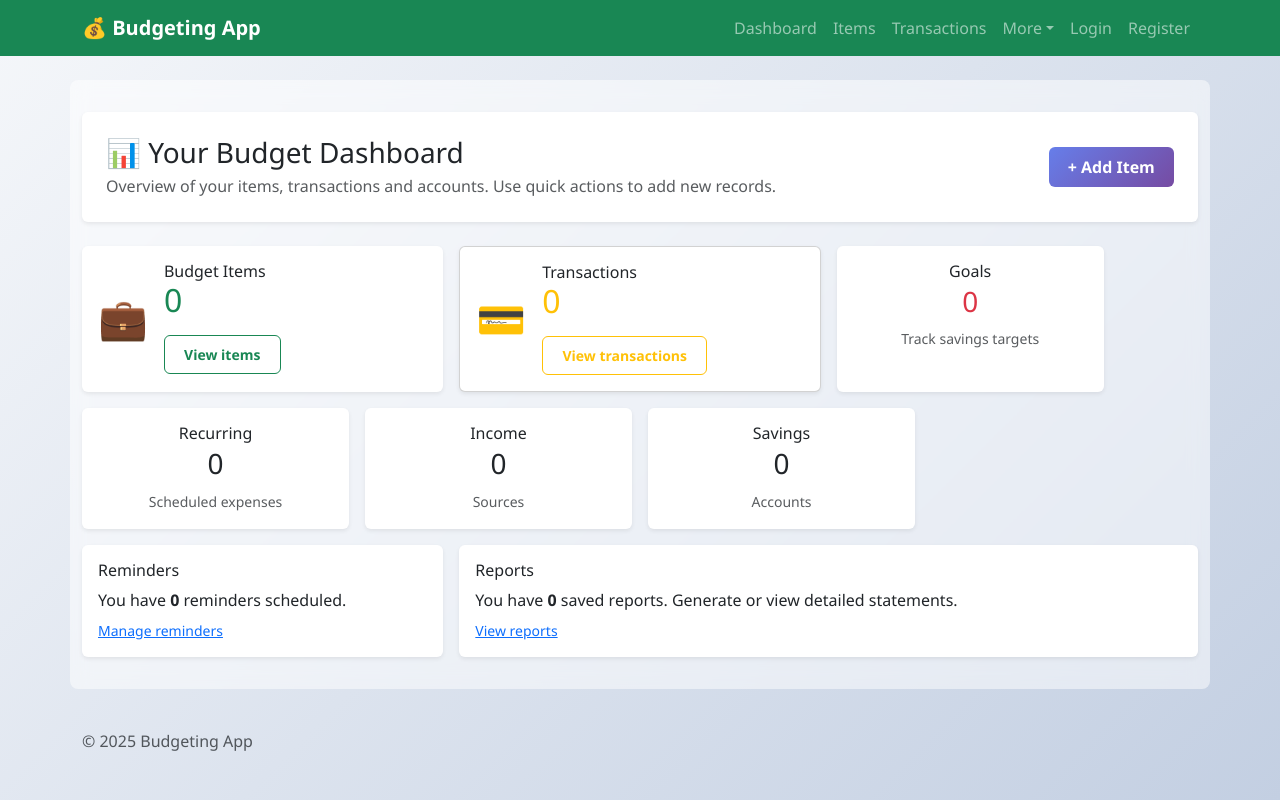
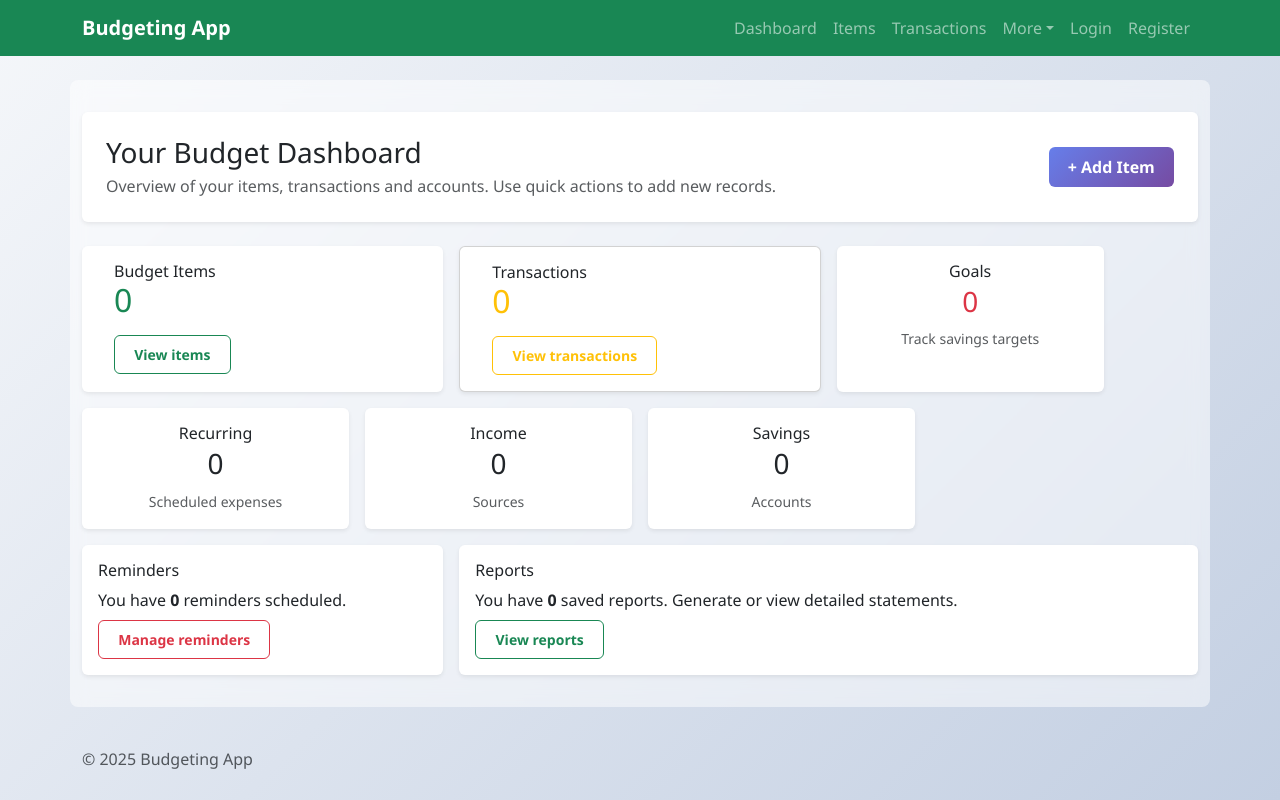
Before and after one commit to AlukweClaid/Budgeting-Application, a Django app: page /BudgetingApp/ in a window 1280 px wide. Run offline with Django 5.2, Linux system fonts and the light colour scheme.

Commit message:
UI changes

```diff
--- a/BudgetingApp/templates/BudgetingApp/BudgetItem_list.html
+++ b/BudgetingApp/templates/BudgetingApp/BudgetItem_list.html
@@ -1,7 +1,7 @@
 {% extends 'BudgetingApp/base.html' %}
 {% block content %}
 <div class="d-flex justify-content-between align-items-center mb-4">
-  <h2 class="mb-0">📋 Budget Items</h2>
+  <h2 class="mb-0">Budget Items</h2>
   <a class="btn btn-success" href="{% url 'budgetitem-add' %}">➕ Add Item</a>
 </div>
 <div class="table-responsive">
@@ -17,7 +17,7 @@
   <tbody>
     {% for item in object_list %}
     <tr>
-      <td><a href="{% url 'budgetitem-detail' item.pk %}">{{ item.name }}</a></td>
+      <td><a class="btn btn-sm btn-outline-primary" href="{% url 'budgetitem-detail' item.pk %}">{{ item.name }}</a></td>
       <td>{{ item.amount }}</td>
       <td>{{ item.urgency }}</td>
       <td>
--- a/BudgetingApp/templates/BudgetingApp/Category_list.html
+++ b/BudgetingApp/templates/BudgetingApp/Category_list.html
@@ -1,7 +1,7 @@
 {% extends 'BudgetingApp/base.html' %}
 {% block content %}
 <div class="d-flex justify-content-between align-items-center mb-4">
-  <h2 class="mb-0">🏷️ Categories</h2>
+  <h2 class="mb-0">Categories</h2>
   <a class="btn btn-success" href="{% url 'category-add' %}">➕ Add Category</a>
 </div>
 <div class="list-group shadow-sm">
--- a/BudgetingApp/templates/BudgetingApp/Transaction_list.html
+++ b/BudgetingApp/templates/BudgetingApp/Transaction_list.html
@@ -1,7 +1,7 @@
 {% extends 'BudgetingApp/base.html' %}
 {% block content %}
 <div class="d-flex justify-content-between align-items-center mb-4">
-  <h2 class="mb-0">💳 Transactions</h2>
+  <h2 class="mb-0">Transactions</h2>
 </div>
 <div class="table-responsive">
   <table class="table table-hover shadow-sm">
--- a/BudgetingApp/templates/BudgetingApp/base.html
+++ b/BudgetingApp/templates/BudgetingApp/base.html
@@ -57,7 +57,7 @@
     <nav class="navbar navbar-expand-lg navbar-dark bg-success">
       <div class="container">
         <a class="navbar-brand fw-bold" href="{% url 'budget_home' %}"
-          >💰 Budgeting App</a
+          >Budgeting App</a
         >
         <button
           class="navbar-toggler"
@@ -129,7 +129,11 @@
                   >
                 </li>
                 <li><hr class="dropdown-divider" /></li>
-                <li><a class="dropdown-item" href="{% url 'payments' %}">Payments</a></li>
+                <li>
+                  <a class="dropdown-item" href="{% url 'payments' %}"
+                    >Payments</a
+                  >
+                </li>
               </ul>
             </li>
             {% if user.is_authenticated %}
@@ -176,7 +180,8 @@
       <div class="container">&copy; {% now "Y" %} Budgeting App</div>
     </footer>
 
-    <script defer
+    <script
+      defer
       src="https://cdn.jsdelivr.net/npm/bootstrap@5.3.2/dist/js/bootstrap.bundle.min.js"
       crossorigin="anonymous"
     ></script>
--- a/BudgetingApp/templates/BudgetingApp/index.html
+++ b/BudgetingApp/templates/BudgetingApp/index.html
@@ -3,7 +3,7 @@
   <div class="bg-white p-4 rounded mb-4 shadow-sm border-0">
     <div class="d-flex justify-content-between align-items-center">
       <div>
-        <h1 class="h3 mb-1">📊 Your Budget Dashboard</h1>
+        <h1 class="h3 mb-1">Your Budget Dashboard</h1>
         <p class="text-muted mb-0">Overview of your items, transactions and accounts. Use quick actions to add new records.</p>
       </div>
       <div>
@@ -17,7 +17,7 @@
       <div class="card dashboard-card shadow-sm h-100">
         <div class="card-body">
           <div class="d-flex align-items-center">
-            <div class="me-3 display-6">💼</div>
+            <div class="me-3 display-6"></div>
             <div>
               <h6 class="mb-0">Budget Items</h6>
               <div class="h2 text-success">{{ counts.budget_items }}</div>
@@ -34,7 +34,7 @@
       <div class="card shadow-sm h-100">
         <div class="card-body">
           <div class="d-flex align-items-center">
-            <div class="me-3 display-6">💳</div>
+            <div class="me-3 display-6"></div>
             <div>
               <h6 class="mb-0">Transactions</h6>
               <div class="h2 text-warning">{{ counts.transactions }}</div>
@@ -90,7 +90,7 @@
         <div class="card-body">
           <h6 class="mb-2">Reminders</h6>
           <p class="mb-0">You have <strong>{{ counts.reminders }}</strong> reminders scheduled.</p>
-          <a href="{% url 'budgetreminder-list' %}" class="small d-block mt-2">Manage reminders</a>
+          <a href="{% url 'budgetreminder-list' %}" class="btn btn-sm btn-outline-danger dashboard-btn mt-2">Manage reminders</a>
         </div>
       </div>
     </div>
@@ -100,7 +100,7 @@
         <div class="card-body">
           <h6 class="mb-2">Reports</h6>
           <p class="mb-0">You have <strong>{{ counts.reports }}</strong> saved reports. Generate or view detailed statements.</p>
-          <a href="{% url 'financialreport-list' %}" class="small d-block mt-2">View reports</a>
+          <a href="{% url 'financialreport-list' %}" class="btn btn-sm btn-outline-success dashboard-btn mt-2">View reports</a>
         </div>
       </div>
     </div>
--- a/BudgetingApp/templates/BudgetingApp/payment_form.html
+++ b/BudgetingApp/templates/BudgetingApp/payment_form.html
@@ -42,7 +42,7 @@
         font-size: 1rem;
     }
 
-    /* Style the form fields */
+    /* Styling the form fields */
     .mpesa-card input {
         width: 100%;
         padding: 10px 12px;
--- a/BudgetingApp/urls.py
+++ b/BudgetingApp/urls.py
@@ -62,7 +62,7 @@ urlpatterns = [
     path('reports/', views.FinancialReportListView.as_view(), name='financialreport-list'),
     path('reports/<int:pk>/', views.FinancialReportDetailView.as_view(), name='financialreport-detail'),
 
-    # MPESA Payment routes
+
 
    # M-PESA PAYMENT URLS
 path('payments/', views.payment_form, name='payments'),
--- a/BudgetingApp/views.py
+++ b/BudgetingApp/views.py
@@ -49,7 +49,7 @@ from .forms import (
     FinancialReportForm,
 )
 
-# create your views here.
+# Create your views here.
 
 # -----------------------------
 # M-PESA TEST VIEW
```
Also changed, not shown: db.sqlite3.
